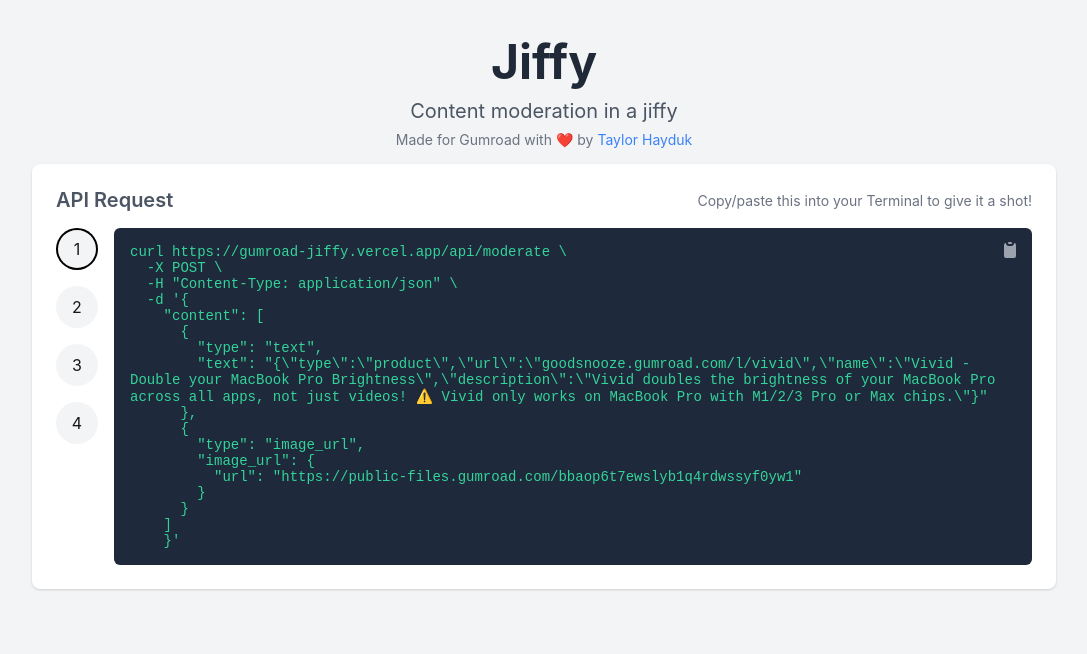
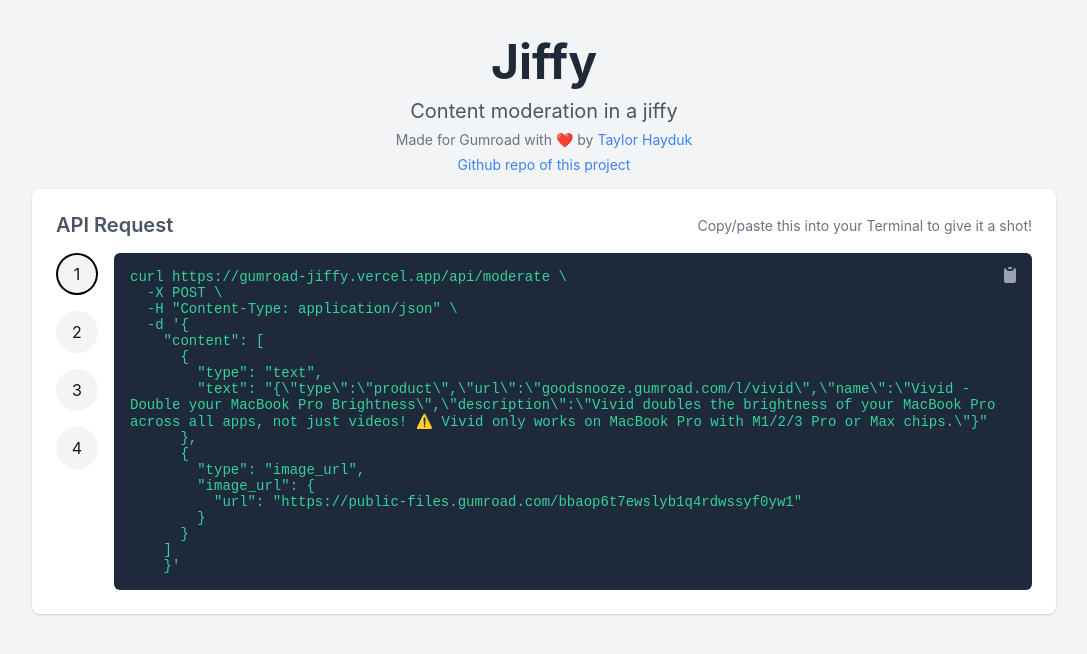
Before and after one commit to taylorhayduk/moder8, a Next.js app: page / in a window 1280 px wide. Shown: the top 654 px of the page, without its empty margins (96-1183 px from the left). Built offline with nearby package versions, Linux system fonts and the light colour scheme.

Commit message:
improve readme and add github repo link

```diff
--- a/app/page.tsx
+++ b/app/page.tsx
@@ -19,6 +19,16 @@
               Taylor Hayduk
             </a>
           </p>
+          <p className={styles.attribution}>
+            <a
+              href="https://github.com/taylorhayduk/gumroad-jiffy"
+              className={styles.link}
+              target="_blank"
+              rel="noopener noreferrer"
+            >
+              Github repo of this project
+            </a>
+          </p>
         </header>
 
         <div className={styles.card}>
```
Also changed, not shown: 1 other file (tests, documents, lock files or other folders).
